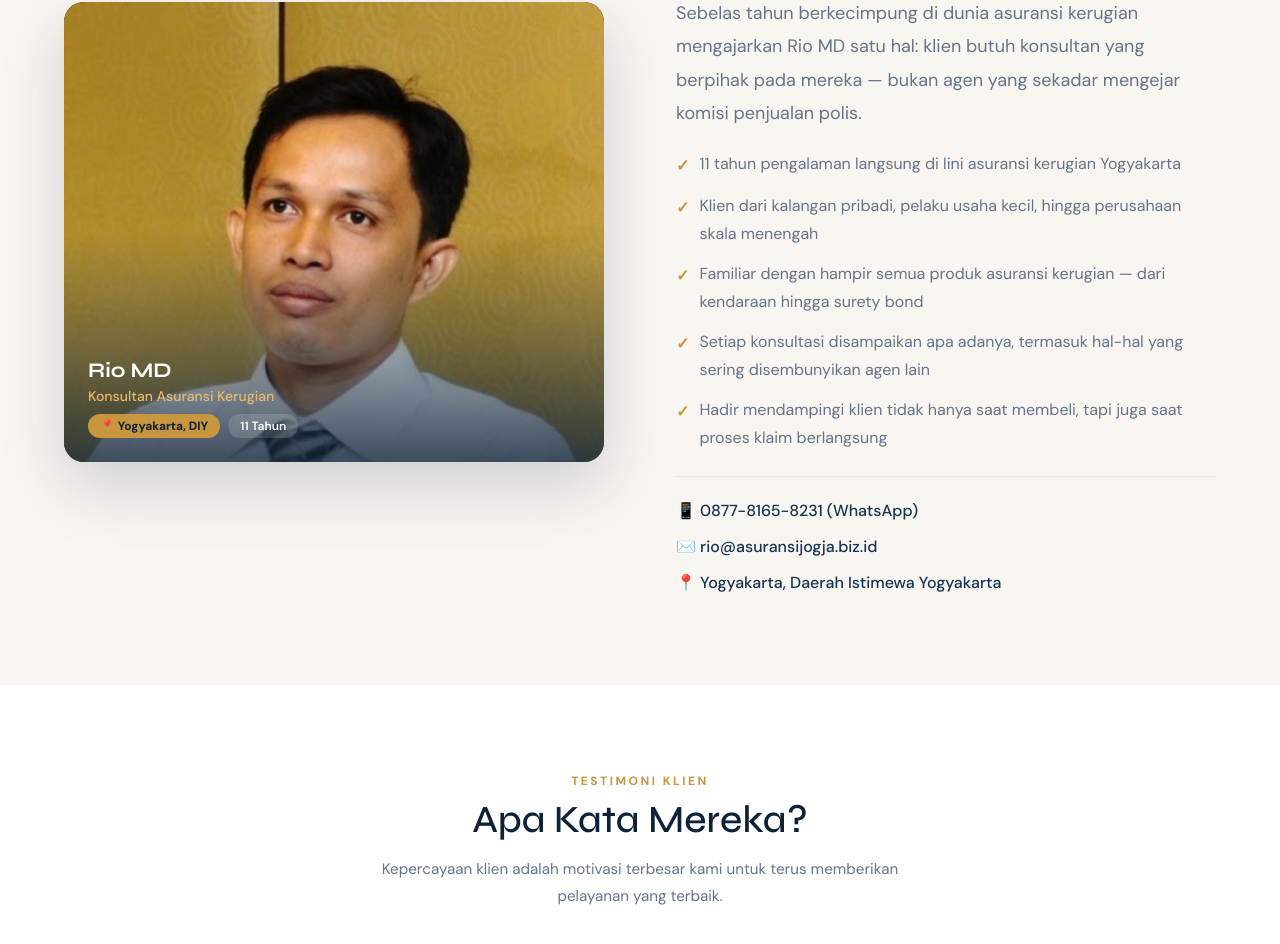
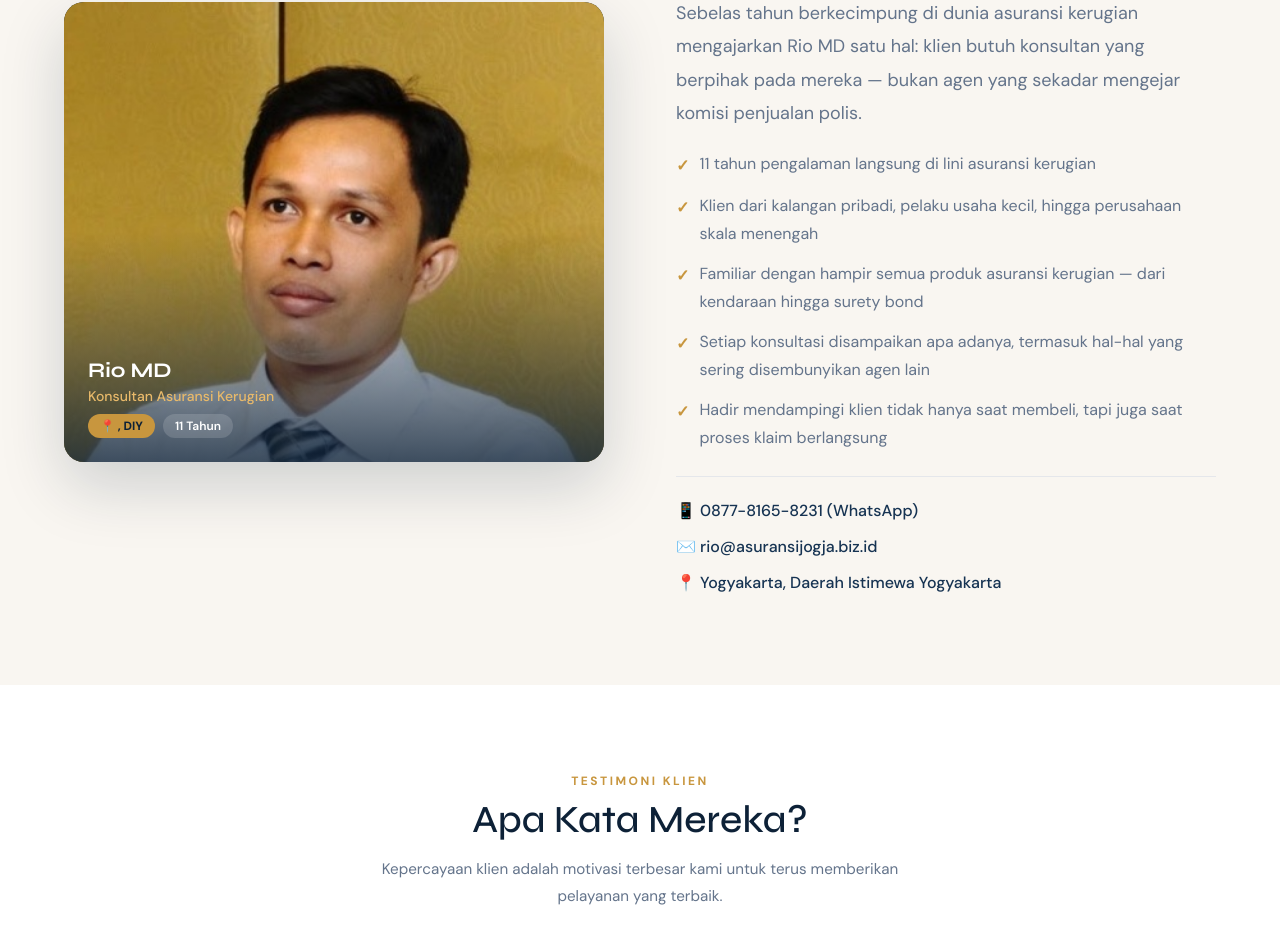
Before and after one commit to Rio2612/Jogjaasuransi, a Next.js app: page / in a window 1280 px wide. Shown: the part 4887-5831 px from the top of the page. Built offline with nearby package versions, Linux system fonts and the light colour scheme; no server answers.

Commit message:
Update location text and experience description

```diff
--- a/src/components/sections/About.tsx
+++ b/src/components/sections/About.tsx
@@ -25,7 +25,7 @@ export default function About() {
             <div className="font-heading text-white text-[1.3rem] font-bold leading-tight">Rio MD</div>
             <div className="text-gold2 text-sm font-medium mt-0.5">Konsultan Asuransi Kerugian</div>
             <div className="flex items-center gap-2 mt-2 flex-wrap">
-              <span className="bg-gold text-navy text-xs font-bold px-3 py-1 rounded-full">📍 Yogyakarta, DIY</span>
+              <span className="bg-gold text-navy text-xs font-bold px-3 py-1 rounded-full">📍 , DIY</span>
               <span className="bg-white/15 text-white text-xs font-semibold px-3 py-1 rounded-full">11 Tahun</span>
             </div>
           </div>
@@ -42,7 +42,7 @@ export default function About() {
           </p>
           <ul className="flex flex-col gap-3 mt-5">
             {[
-              "11 tahun pengalaman langsung di lini asuransi kerugian Yogyakarta",
+              "11 tahun pengalaman langsung di lini asuransi kerugian",
               "Klien dari kalangan pribadi, pelaku usaha kecil, hingga perusahaan skala menengah",
               "Familiar dengan hampir semua produk asuransi kerugian — dari kendaraan hingga surety bond",
               "Setiap konsultasi disampaikan apa adanya, termasuk hal-hal yang sering disembunyikan agen lain",
```
